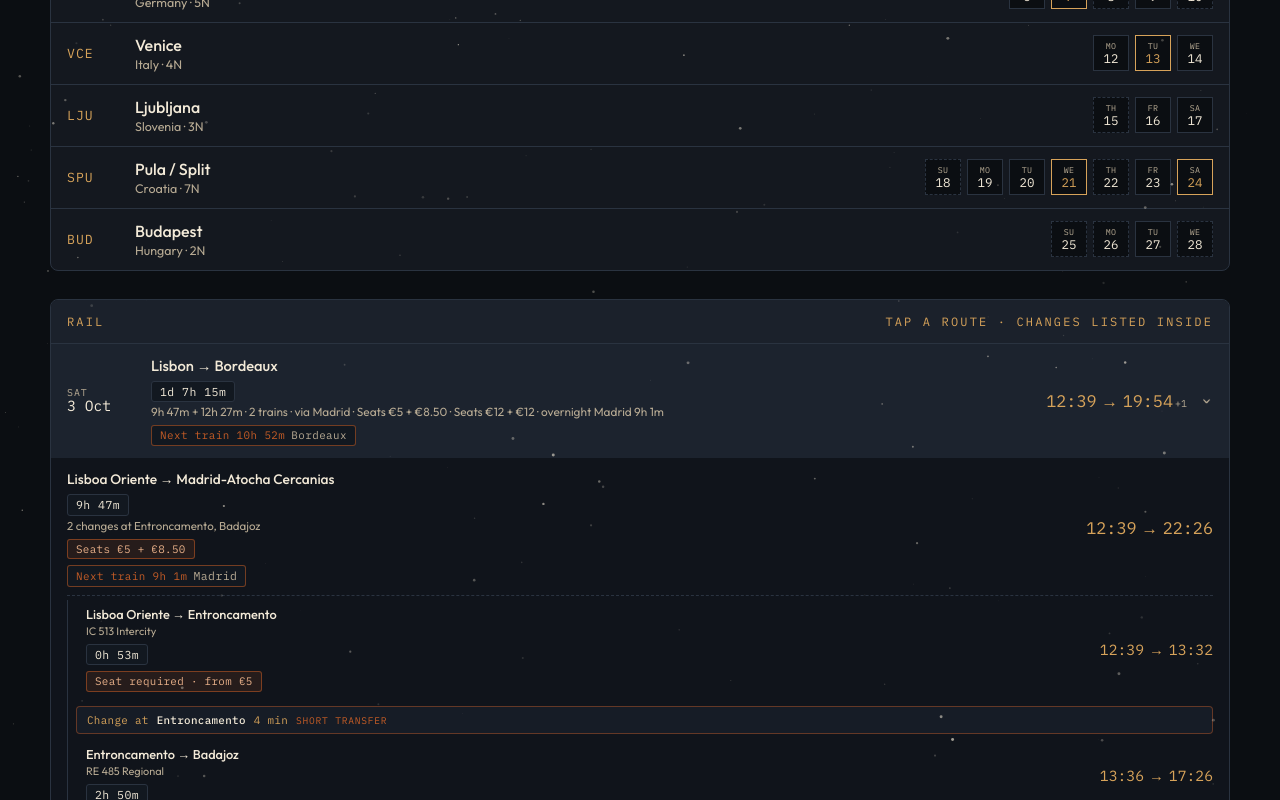
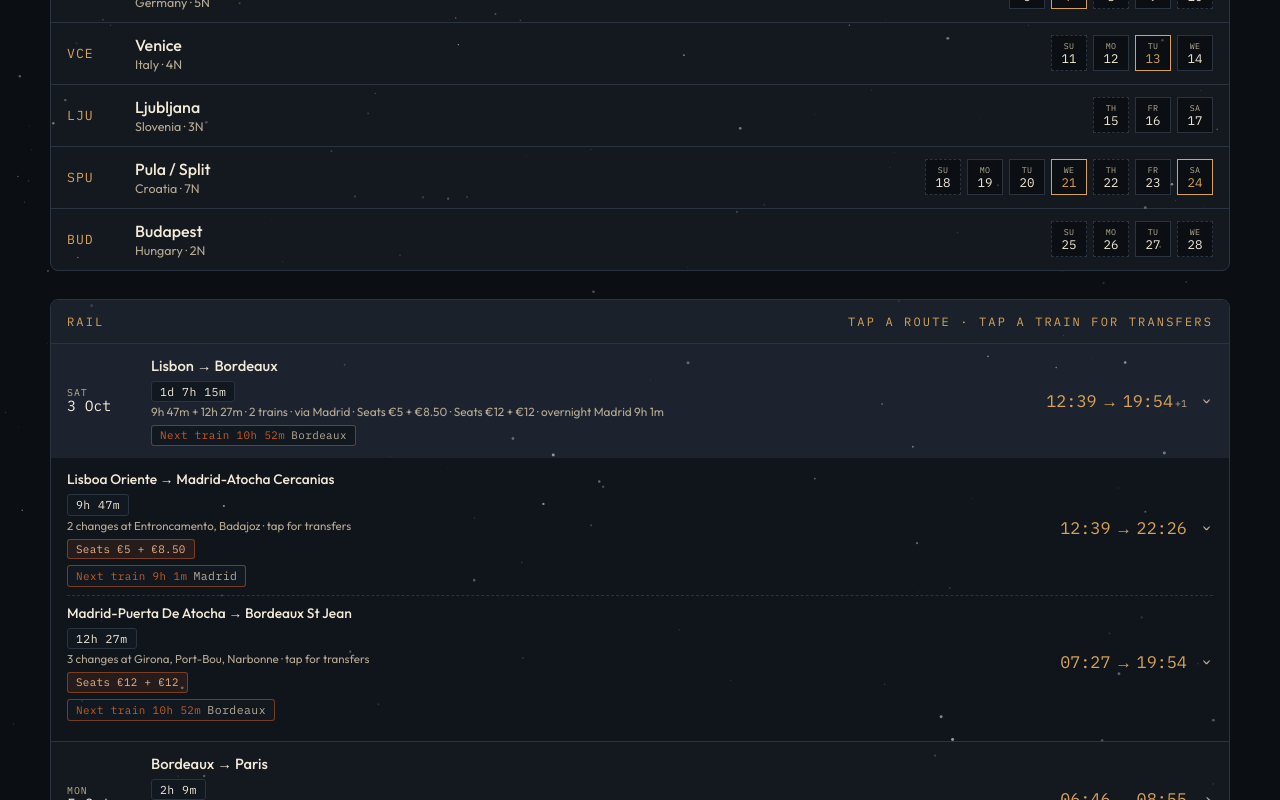
Before and after one commit to leonamotyer/EuropeTrip, a React (Vite) app: page / in a window 1280 px wide. Both pictures are taken after a click on the button 640 px from the left and 1535 px from the top of the page. Shown: the part 1135-1935 px from the top of the page. Built offline with nearby package versions, Linux system fonts and the light colour scheme.

Commit message:
more trains

```diff
--- a/src/components/TrainBoard.jsx
+++ b/src/components/TrainBoard.jsx
@@ -36,6 +36,73 @@
   if (!label) return null;
   const tone = reservation === "required" ? "is-required" : reservation ? "is-optional" : "";
   return <span className={`rail-seat ${tone}`.trim()}>{label}</span>;
+}
+
+/** Prefer precise Maps queries for known stations. */
+const STATION_QUERIES = {
+  "Lisboa Oriente": "Lisboa Oriente railway station Lisbon",
+  Entroncamento: "Entroncamento railway station Portugal",
+  Badajoz: "Badajoz railway station Spain",
+  "Madrid-Atocha Cercanias": "Madrid Atocha Cercanías station",
+  "Madrid-Puerta De Atocha": "Madrid Puerta de Atocha railway station",
+  Girona: "Girona railway station Spain",
+  "Port-Bou": "Portbou railway station Spain",
+  Narbonne: "Narbonne railway station France",
+  "Bordeaux St Jean": "Bordeaux Saint-Jean railway station",
+  "Paris Montparnasse": "Paris Montparnasse railway station",
+  "Paris Est": "Gare de l'Est Paris",
+  Strasbourg: "Strasbourg railway station France",
+  Offenburg: "Offenburg Hauptbahnhof",
+  "Baden-Baden": "Baden-Baden railway station",
+  "Bremen Hbf": "Bremen Hauptbahnhof",
+  "Koeln Hbf": "Köln Hauptbahnhof",
+  "Arth-Goldau": "Arth-Goldau railway station",
+  Lugano: "Lugano railway station Switzerland",
+  "Milano Centrale": "Milano Centrale railway station",
+  "Venezia S. Lucia": "Venezia Santa Lucia railway station",
+  "Trieste Centrale": "Trieste Centrale railway station",
+  "Villa Opicina": "Villa Opicina railway station",
+  Ljubljana: "Ljubljana railway station",
+  Rijeka: "Rijeka railway station Croatia",
+  Lupoglav: "Lupoglav railway station Croatia",
+  Pula: "Pula railway station Croatia",
+  Ostarije: "Ostarije railway station Croatia",
+  Split: "Split railway station Croatia",
+  "Zagreb Glavni Kol.": "Zagreb Glavni kolodvor",
+  "Zidani Most": "Zidani Most railway station",
+  Maribor: "Maribor railway station",
+  "Graz Hbf": "Graz Hauptbahnhof",
+  "Wien Hbf": "Wien Hauptbahnhof",
+  "Budapest-Kelenföld": "Budapest Kelenföld railway station",
+};
+
+function stationMapsUrl(station) {
+  const query = STATION_QUERIES[station] ?? `${station} train station`;
+  return `https://www.google.com/maps/search/?api=1&query=${encodeURIComponent(query)}`;
+}
+
+function StationMapLink({ station, label }) {
+  return (
+    <a
+      className="rail-map"
+      href={stationMapsUrl(station)}
+      target="_blank"
+      rel="noopener noreferrer"
+      title={station}
+      onClick={(event) => event.stopPropagation()}
+    >
+      {label}
+    </a>
+  );
+}
+
+function StationMaps({ from, to }) {
+  return (
+    <span className="rail-map-links">
+      <StationMapLink station={from} label="From" />
+      <StationMapLink station={to} label="To" />
+    </span>
+  );
 }
 
 function monthLabel(iso) {
@@ -187,9 +254,12 @@
             <p
               className={`rail-change${transfers[index - 1].short ? " is-short" : ""}`}
             >
-              Change at <strong>{transfers[index - 1].at}</strong>
+              <span>
+                Change at <strong>{transfers[index - 1].at}</strong>
+              </span>
               <span>{transfers[index - 1].wait}</span>
               {transfers[index - 1].short ? <em>Short transfer</em> : null}
+              <StationMapLink station={transfers[index - 1].at} label="Station" />
             </p>
           ) : null}
           <div className="rail-segment">
@@ -200,6 +270,7 @@
               <em>{segment.train || "Train"}</em>
               <DurationBadge label={segment.duration} />
               <SeatBadge reservation={segment.reservation} cost={segment.cost} />
+              <StationMaps from={segment.from} to={segment.to} />
             </span>
             <span className="rail-times">
               <time>{segment.depart}</time>
@@ -216,14 +287,119 @@
   );
 }
 
+function hasTransferDetails(leg) {
+  return (leg.segments?.length ?? 0) > 1;
+}
+
+function TrainLeg({ leg, afterLeg, open, onToggle }) {
+  const expandable = hasTransferDetails(leg);
+
+  return (
+    <li className={open ? "is-leg-open" : ""}>
+      {expandable ? (
+        <button
+          type="button"
+          className={`rail-leg rail-leg-toggle ${open ? "is-active" : ""}`}
+          onClick={onToggle}
+          aria-expanded={open}
+        >
+          <span className="rail-leg-route">
+            <strong>
+              {leg.from} → {leg.to}
+            </strong>
+            <DurationBadge label={leg.duration} />
+            <em>
+              {transferNote(leg)}
+              {leg.arriveNextDay || dayOffset(leg.departIso, leg.arriveIso) > 0
+                ? " · overnight train"
+                : ""}
+              {" · tap for transfers"}
+            </em>
+            {seatTotal(leg) ? (
+              <span
+                className={`rail-seat${
+                  leg.reservation === "required" ? " is-required" : ""
+                }`}
+              >
+                {seatTotal(leg)}
+              </span>
+            ) : null}
+            <NextTrainBadge wait={afterLeg} />
+          </span>
+          <span className="rail-times">
+            <time dateTime={`${leg.departIso}T${leg.depart}`}>{leg.depart}</time>
+            <span aria-hidden="true">→</span>
+            <time dateTime={`${leg.arriveIso}T${leg.arrive}`}>
+              {leg.arrive}
+              {leg.arriveNextDay ? <small>+1</small> : null}
+            </time>
+            <span className="rail-chevron" aria-hidden="true">
+              ›
+            </span>
+          </span>
+        </button>
+      ) : (
+        <div className="rail-leg">
+          <span className="rail-leg-route">
+            <strong>
+              {leg.from} → {leg.to}
+            </strong>
+            <DurationBadge label={leg.duration} />
+            <em>
+              {transferNote(leg)}
+              {leg.arriveNextDay || dayOffset(leg.departIso, leg.arriveIso) > 0
+                ? " · overnight train"
+                : ""}
+            </em>
+            {seatTotal(leg) ? (
+              <span
+                className={`rail-seat${
+                  leg.reservation === "required" ? " is-required" : ""
+                }`}
+              >
+                {seatTotal(leg)}
+              </span>
+            ) : null}
+            <StationMaps from={leg.from} to={leg.to} />
+            <NextTrainBadge wait={afterLeg} />
+          </span>
+          <span className="rail-times">
+            <time dateTime={`${leg.departIso}T${leg.depart}`}>{leg.depart}</time>
+            <span aria-hidden="true">→</span>
+            <time dateTime={`${leg.arriveIso}T${leg.arrive}`}>
+              {leg.arrive}
+              {leg.arriveNextDay ? <small>+1</small> : null}
+            </time>
+          </span>
+        </div>
+      )}
+      {expandable && open ? (
+        <div className="rail-leg-detail">
+          <StationMaps from={leg.from} to={leg.to} />
+          <TrainSegments leg={leg} />
+        </div>
+      ) : null}
+    </li>
+  );
+}
+
 export default function TrainBoard({ journeys }) {
   const [openId, setOpenId] = useState(null);
+  const [openLegId, setOpenLegId] = useState(null);
+
+  function toggleJourney(id) {
+    setOpenId((current) => {
+      const next = current === id ? null : id;
+      if (next !== current) setOpenLegId(null);
+      return next;
+    });
+  }
 
   return (
     <section className="rail" aria-label="Train timetable">
       <header className="rail-head">
         <span>Rail</span>
-        <span>Tap a route · changes listed inside</span>
+        <span>Tap a route · tap a train for transfers</span>
       </header>
       <ul className="rail-list">
         {journeys.map((journey, journeyIndex) => {
@@ -238,7 +414,7 @@
               <button
                 type="button"
                 className={`rail-row ${open ? "is-active" : ""}`}
-                onClick={() => setOpenId(open ? null : journey.id)}
+                onClick={() => toggleJourney(journey.id)}
                 aria-expanded={open}
               >
                 <span className="rail-when">
@@ -277,41 +453,15 @@
                       ? waitBetween(leg, nextLeg)
                       : afterJourney;
                     return (
-                      <li key={leg.id}>
-                        <div className="rail-leg">
-                          <span className="rail-leg-route">
-                            <strong>
-                              {leg.from} → {leg.to}
-                            </strong>
-                            <DurationBadge label={leg.duration} />
-                            <em>
-                              {transferNote(leg)}
-                              {leg.arriveNextDay || dayOffset(leg.departIso, leg.arriveIso) > 0
-                                ? " · overnight train"
-                                : ""}
-                            </em>
-                            {seatTotal(leg) ? (
-                              <span
-                                className={`rail-seat${
-                                  leg.reservation === "required" ? " is-required" : ""
-                                }`}
-                              >
-                                {seatTotal(leg)}
-                              </span>
-                            ) : null}
-                            <NextTrainBadge wait={afterLeg} />
-                          </span>
-                          <span className="rail-times">
-                            <time dateTime={`${leg.departIso}T${leg.depart}`}>{leg.depart}</time>
-                            <span aria-hidden="true">→</span>
-                            <time dateTime={`${leg.arriveIso}T${leg.arrive}`}>
-                              {leg.arrive}
-                              {leg.arriveNextDay ? <small>+1</small> : null}
-                            </time>
-                          </span>
-                        </div>
-                        <TrainSegments leg={leg} />
-                      </li>
+                      <TrainLeg
+                        key={leg.id}
+                        leg={leg}
+                        afterLeg={afterLeg}
+                        open={openLegId === leg.id}
+                        onToggle={() =>
+                          setOpenLegId((current) => (current === leg.id ? null : leg.id))
+                        }
+                      />
                     );
                   })}
                 </ul>
--- a/src/data/trip.js
+++ b/src/data/trip.js
@@ -91,6 +91,12 @@
       highlight: "Oysters at Marché des Capucins",
       stays: [
         {
+          name: "Madrid Airbnb (booked)",
+          detail: "Overnight Oct 3 · address coming soon.",
+          mapsUrl:
+            "https://www.google.com/maps/search/?api=1&query=Madrid+Airbnb+address+TBD",
+        },
+        {
           name: "Coeur de Bastide",
           detail: "Bordeaux · one night Oct 4 after 19:54 arrival.",
           mapsUrl:
@@ -104,7 +110,7 @@
           n: 3,
           weekday: "Sat",
           title: "Lisbon → Madrid",
-          plan: "Lisboa Oriente 12:39 → Madrid-Atocha Cercanias 22:26 via Entroncamento + Badajoz. Overnight Madrid.",
+          plan: "Lisboa Oriente 12:39 → Madrid-Atocha Cercanias 22:26 via Entroncamento + Badajoz. Overnight Madrid Airbnb (booked — address soon).",
           cost: "from €13.50 res. + €15 food",
           tag: "travel",
         },
@@ -113,7 +119,7 @@
           n: 4,
           weekday: "Sun",
           title: "Madrid → Bordeaux",
-          plan: "Atocha 07:27 → Bordeaux St Jean 19:54. Evening check-in.",
+          plan: "Atocha 07:27 → Bordeaux St Jean 19:54. Evening check-in Coeur de Bastide.",
           cost: "from €24 res. + €15 food",
           tag: "travel",
         },
@@ -205,7 +211,7 @@
       id: "it",
       country: "Italy",
       city: "Venice",
-      dates: "Oct 10 – Oct 15",
+      dates: "Oct 11 – Oct 15",
       nights: 4,
       code: "VCE",
       month: "October 2026",
@@ -222,12 +228,21 @@
       shopping: "Murano glass pendant, pasta stamp, Cannaregio carnival mask.",
       days: [
         {
+          iso: "2026-10-11",
+          n: 11,
+          weekday: "Sun",
+          title: "Arrive Venice",
+          plan: "Arth-Goldau 06:49 → Venezia S. Lucia 12:12. Check in Hotel Ariston (Mestre). Afternoon: St. Mark's, Rialto, get lost in Cannaregio. Traghetto across the canal for a euro.",
+          cost: "from €15 res. + €2 traghetto + €20 food",
+          tag: "travel",
+        },
+        {
           iso: "2026-10-12",
           n: 12,
           weekday: "Mon",
-          title: "Venice arrive",
-          plan: "St. Mark's Square, Rialto Bridge and market, get lost in Cannaregio. Traghetto across the canal for a euro.",
-          cost: "€2 traghetto + €20 food",
+          title: "Explore Venice",
+          plan: "Full day in Venice — islands, markets, or just wander. No rush after the night train.",
+          cost: "€20 food",
           tag: "day",
         },
         {
--- a/src/index.css
+++ b/src/index.css
@@ -735,6 +735,41 @@
   color: var(--muted);
 }
 
+.rail-map-links {
+  display: flex;
+  flex-wrap: wrap;
+  gap: 6px;
+  margin-top: 4px;
+}
+
+.rail-map {
+  display: inline-flex;
+  align-items: center;
+  justify-content: center;
+  min-height: 26px;
+  padding: 0 9px;
+  border: 1px solid var(--line);
+  border-radius: 4px;
+  background: var(--panel-2);
+  color: var(--sea);
+  text-decoration: none;
+  font-family: "IBM Plex Mono", ui-monospace, monospace;
+  font-size: 0.64rem;
+  letter-spacing: 0.08em;
+  text-transform: uppercase;
+  line-height: 1;
+}
+
+.rail-map:hover,
+.rail-map:focus-visible {
+  border-color: var(--sea);
+  outline: none;
+}
+
+.rail-change .rail-map {
+  margin-left: auto;
+}
+
 .rail-times {
   display: flex;
   align-items: baseline;
@@ -784,8 +819,38 @@
   border-bottom: 1px dashed var(--line);
 }
 
-.rail-legs > li:last-child .rail-leg {
+button.rail-leg-toggle {
+  width: 100%;
+  text-align: left;
+  background: transparent;
+  border: 0;
+  border-bottom: 1px dashed var(--line);
+  border-radius: 0;
+  padding: 8px 0;
+}
+
+button.rail-leg-toggle:hover,
+button.rail-leg-toggle.is-active {
+  background: rgba(28, 35, 46, 0.65);
+}
+
+.rail-legs > li.is-leg-open .rail-chevron {
+  transform: rotate(90deg);
+}
+
+.rail-legs > li:last-child .rail-leg,
+.rail-legs > li:last-child .rail-leg-toggle {
   border-bottom: 0;
+}
+
+.rail-leg-detail {
+  padding: 0 0 12px 8px;
+  border-left: 1px solid var(--line);
+  margin: 0 0 8px 4px;
+}
+
+.rail-leg-detail .rail-map-links {
+  margin: 0 0 8px 10px;
 }
 
 .rail-leg-route {
@@ -820,7 +885,7 @@
 .rail-change {
   display: flex;
   flex-wrap: wrap;
-  align-items: baseline;
+  align-items: center;
   gap: 8px;
   margin: 8px 0 6px;
   padding: 6px 10px;
```
